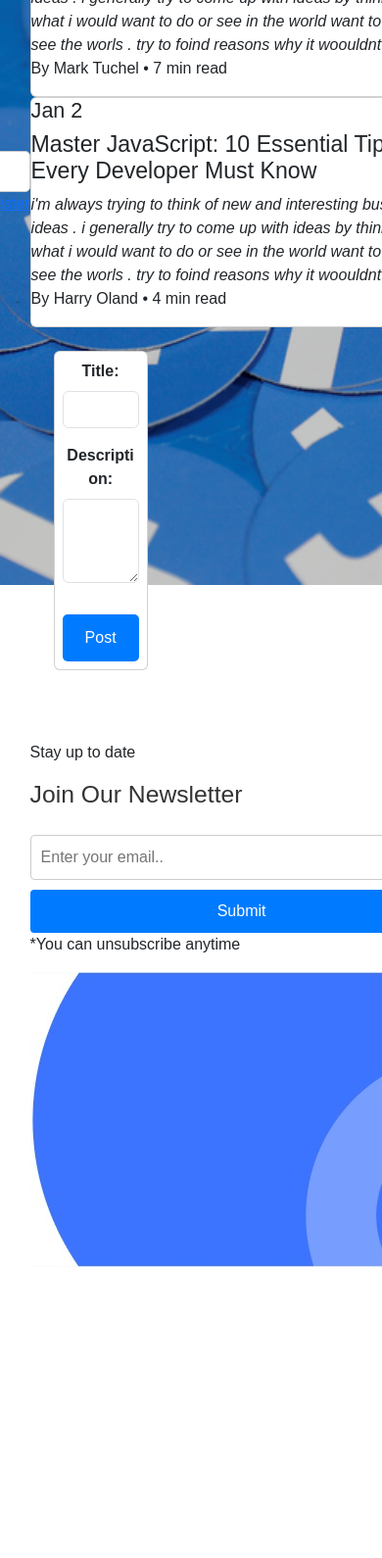
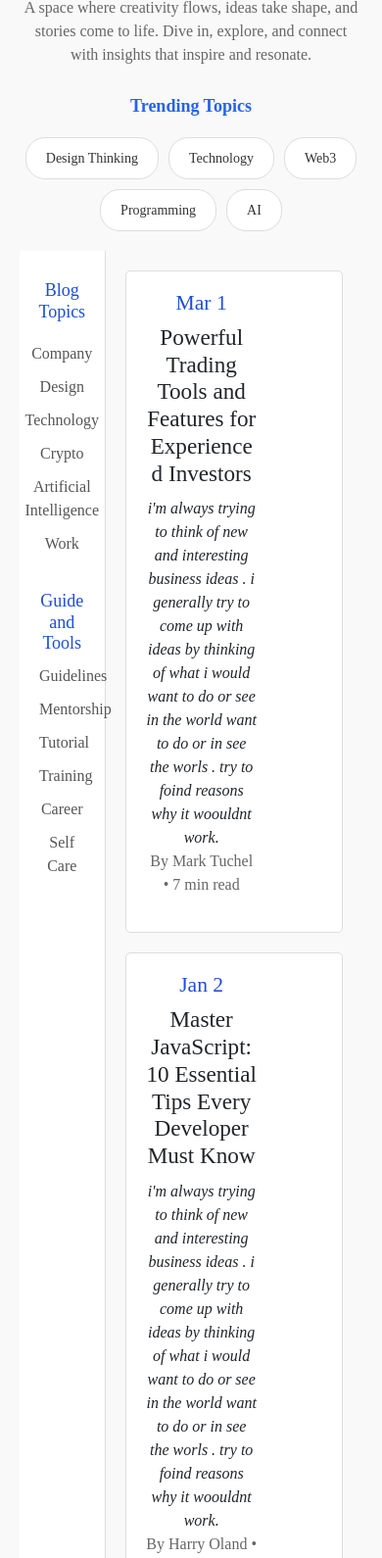
Before and after one commit to AniqaSohail/mini-firebase-project, a plain HTML site: page index.html in a window 390 px wide. Shown: the part 247-1837 px from the top of the page at 98% size. Before the commit the page ends 1540 px from the top, so only its background shows below. Drawn offline with nearby package versions, Linux system fonts and the light colour scheme; some packages are replaced by stand-ins of ours; a script that the page names is missing; files whose address does not match are found by name; a web font is replaced by a local one.

Commit message:
Add files via upload

```diff
--- a/style.css
+++ b/style.css
@@ -1,137 +1,308 @@
+body{
+    font-family: Arial, sans-serif;
+    margin: 0;
+    padding: 0;
+    background-color:white;
+    color: #333;
+  }
+  .container {
+    max-width: 1200px;
+    margin: 0 auto;
+    padding: 20px;
+  }
+  h1, h2, h3 {
+    margin: 0;
+  }
 
-body {
+  /* Header */
+  header {
+    display: flex;
+    justify-content: space-between;
+    align-items: center;
+    padding: 20px 40px;
+    background-color: #fff;
+    border-bottom: 1px solid #ddd;
+  }
+  .logo {
+    font-size: 24px;
+    font-weight: bold;
+    color: #1d4ed8;
+  }
+  .search-bar input {
+    padding: 10px;
+    border: 1px solid #ddd;
+    border-radius: 5px;
+  }
+  .actions .login-btn {
+    text-decoration: none;
+    color: #fff;
+    background-color: #1d4ed8;
+    padding: 10px 20px;
+    border-radius: 5px;
+  }
+  /* catogeries */
+
+  /* Intro Section */
+  .intro-section {
+    max-width: 800px;
+    margin: 40px auto;
+    text-align: center;
+    padding: 20px;
+  }
+
+  .intro-content h1 {
+    font-size: 36px;
+    font-weight: bold;
+    margin-bottom: 10px;
+  }
+
+  .intro-content p {
+    font-size: 16px;
+    color: #666;
+    line-height: 1.5;
+  }
+
+  .trending-topics {
+    margin-top: 30px;
+  }
+
+  .trending-topics h2 {
+    font-size: 18px;
+    font-weight: bold;
+    color: #2563eb;
+    margin-bottom: 20px;
+  }
+
+  .topics {
+    display: flex;
+    flex-wrap: wrap;
+    justify-content: center;
+    gap: 10px;
+  }
+
+  .topics button {
+    padding: 10px 20px;
+    font-size: 14px;
+    border: 1px solid #ddd;
+    border-radius: 20px;
+    background-color: #fff;
+    color: #333;
+    cursor: pointer;
+    transition: all 0.3s;
+  }
+
+  .topics button:hover {
+    background-color: #2563eb;
+    color: #fff;
+    border-color: #2563eb;
+  }
+
+  /* Intro Section */
+  .intro {
+    text-align: center;
+    margin: 20px 0;
+  }
+  .intro p {
+    color: #666;
+  }
+
+  /* Content Wrapper */
+  .content-wrapper {
+    display: flex;
+    margin-top: 20px;
+  }
+
+  /* Sidebar */
+  .sidebar {
+    width: 25%;
+    padding: 20px;
+    background-color: #fff;
+    border-right: 1px solid #ddd;
+  }
+  .sidebar h2 {
+    font-size: 18px;
+    margin-bottom: 10px;
+  }
+  .sidebar ul {
+    list-style: none;
+    padding: 0;
+  }
+  .sidebar ul li {
+    margin-bottom: 10px;
+    color: #555;
+  }
+
+  /* Main Content */
+  .main-content {
+    width: 75%;
+    padding: 20px;
+  }
+  .main-content h2 {
+    font-size: 24px;
+    margin-bottom: 20px;
+  }
+  .card {
+    display: flex;
+    margin-bottom: 20px;
+    background-color: #fff;
+    border: 1px solid #ddd;
+    border-radius: 5px;
+  }
+  .card-img {
+    width: 30%;
+  }
+  .card-img img {
+    width: 100%;
+    height: auto;
+    border-radius: 5px 0 0 5px;
+  }
+  .card-content {
+    padding: 20px;
+    width: 70%;
+  }
+  .card-content h3 {
+    margin-bottom: 10px;
+  }
+  .card-content p {
+    color: #666;
+  }
+
+ /* rder-radius: 10px; */
+
+  body {
+    margin: 0;
     font-family: Arial, sans-serif;
-    background-image:url(./image/fb\ img.webp);
+    background-color: #f9f9f9;
+  }
+
+  /* Newsletter Section */
+  .newsletter-section {
+    background-color: #fff;
+    padding: 40px 20px;
     display: flex;
     justify-content: center;
     align-items: center;
-    height: 100vh;
-    margin: 0;
-    background-repeat: no-repeat;
-  background-size: cover;
   }
 
-  .container {
-    background-color: white;
-    padding: 2rem;
+  .newsletter-container {
+    max-width: 1200px;
+    width: 100%;
+    display: flex;
+    align-items: center;
+    justify-content: space-between;
     border-radius: 10px;
+    background-color: #f4f7ff;
+    padding: 30px;
     box-shadow: 0 4px 6px rgba(0, 0, 0, 0.1);
-    width: 350px;
-    text-align: center;
   }
 
-  .toggle-buttons {
-    display: flex;
-    justify-content: space-between;
-    margin-bottom: 1rem;
+  .newsletter-content {
+    width: 60%;
   }
 
-  .toggle-buttons button {
-    flex: 1;
-    padding: 0.5rem;
-    border: none;
-    background-color: #f4f4f9;
-    cursor: pointer;
-    font-size: 1rem;
-    transition: background-color 0.3s;
-  }
-
-  .toggle-buttons button.active {
-    background-color: #007bff;
-    color: white;
-  }
-
-  .form-container form {
-    display: none;
-  }
-
-  .form-container form.active {
-    display: block;
+  .small-heading {
+    color: #2563eb;
+    font-size: 14px;
+    margin-bottom: 5px;
   }
 
   h2 {
-    margin-bottom: 1rem;
-    color: #333;
+    font-size: 28px;
+    margin: 10px 0;
   }
 
-  .form-group {
-    margin-bottom: 1rem;
-    text-align: left;
+  .newsletter-form {
+    display: flex;
+    margin-top: 20px;
   }
 
-  label {
-    display: block;
-    margin-bottom: 0.5rem;
-    font-weight: bold;
+  .newsletter-form input {
+    padding: 10px;
+    border: 1px solid #ddd;
+    border-radius: 5px 0 0 5px;
+    width: 70%;
+    font-size: 16px;
   }
 
-  input {
-    width: 100%;
-    padding: 0.5rem;
-    border: 1px solid #ccc;
-    border-radius: 5px;
+  .newsletter-form button {
+    padding: 10px 20px;
+    border: none;
+    border-radius: 0 5px 5px 0;
+    background-color: #2563eb;
+    color: #fff;
+    font-size: 16px;
+    cursor: pointer;
   }
 
-  input:focus {
-    border-color: #007bff;
-    outline: none;
+  .newsletter-form button:hover {
+    background-color: #1d4ed8;
   }
 
-  .btn {
-    width: 100%;
-    padding: 0.75rem;
-    background-color: #007bff;
-    color: white;
-    border: none;
-    border-radius: 5px;
-    cursor: pointer;
-    font-size: 1rem;
+  .unsubscribe-text {
+    margin-top: 10px;
+    font-size: 12px;
+    color: #666;
   }
 
-  .btn:hover {
-    background-color: #0056b3;
+  .newsletter-image {
+    width: 40%;
+    display: flex;
+    justify-content: center;
+    align-items: center;
   }
 
-.container {
-    background: #fff;
-    padding: 60px;
-    border-radius: 8px;
-    box-shadow: 0 4px 8px rgba(0, 0, 0, 0.1);
-    width: 400px;
+  .newsletter-image img {
+    max-width: 100%;
+    height: auto;
+    border-radius: 10px;
+  }
+
+  h2{
+    color: #1d4ed8; ;
+  }
+  h4{
+    color: #1d4ed8;
+  }
+  /* post App css */
+  @font-face {
+    font-family:"RobotoSlab" ;
+    src: url(./fonts/RobotoSlab-VariableFont_wght.ttf);
 }
-.container h2 {
-    text-align: center;
-    margin-bottom: 20px;
-}
-input[type="email"] {
-    width: 100%;
-    padding: 10px;
-    margin: 10px 0;
-    border: 1px solid #ccc;
-    border-radius: 4px;
-}
-button {
-    width: 100%;
-    padding: 10px;
-    background-color:#007BFF;
-    color: white;
-    border: none;
-    border-radius: 4px;
-    cursor: pointer;
+*{
+    font-family: RobotoSlab;
 
 }
-button:hover {
-    background-color:#007BFF;
+.navbar{
+    background-color:black !important;
+}
+.navbar-brand{
+    color: black;
+}
+.navbar-brand:hover{
+    color: #ffff;
+}
+.btn{
+    background-color: black;
+    color: #ffff;
+}
+.btn:hover{
+    background-color: #ffff;
+    color: #11414d;
+    border: 2px solid #007BFF;
 
 }
-.link {
-    text-align: center;
-    margin-top: 10px;
+.swal2-confirm{
+    background-color:black;
 }
-.link a {
-    color: #007BFF;
-    text-decoration: none;
+.images{
+    justify-content: space-around;
+
 }
-.link a:hover {
-    text-decoration: underline;
+.bg-img{
+    height: 200px;
+    width:118px;
+    border-radius: 5px;
 }
+.selectedImg{
+    border: 2px solid black;
+}
```
